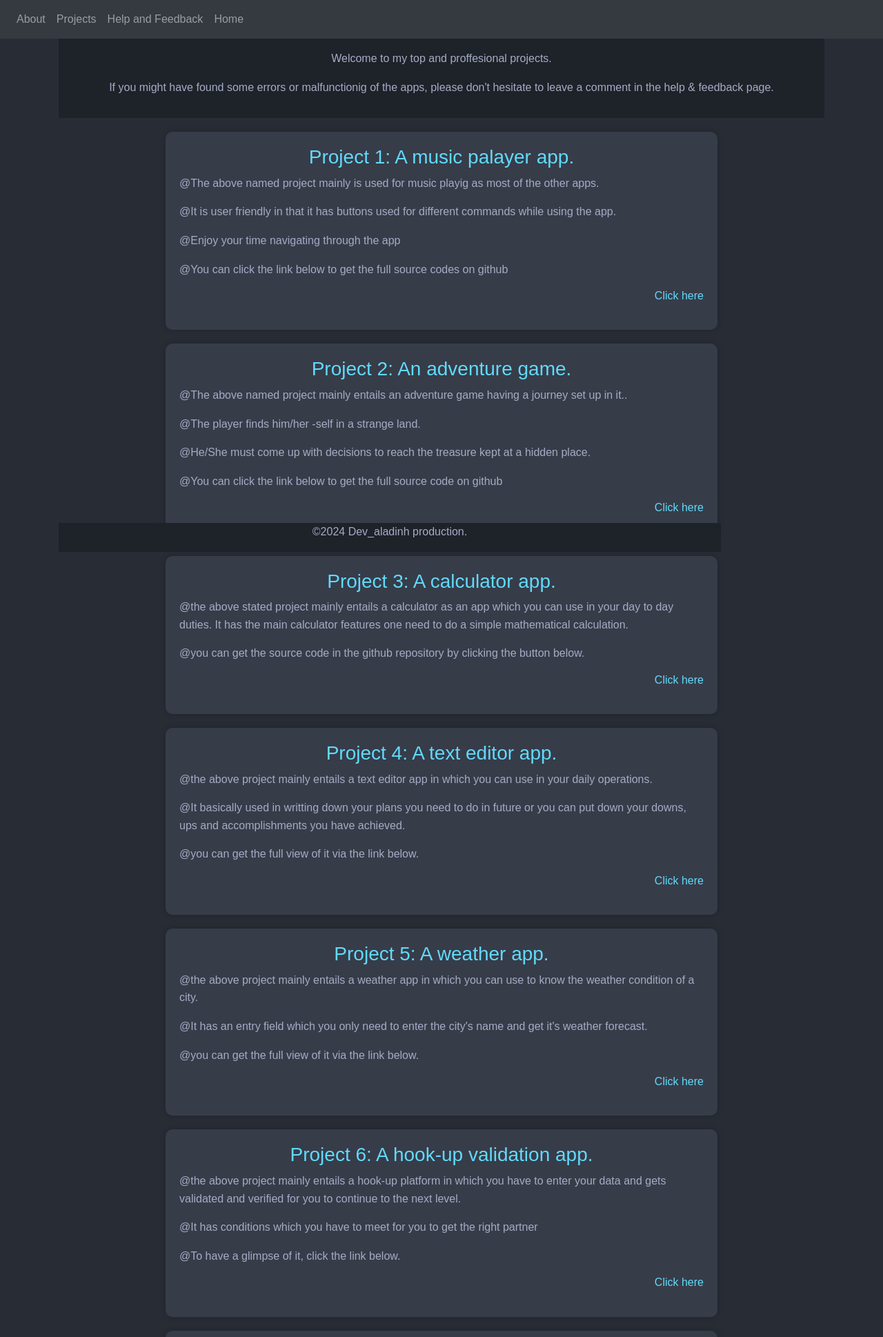
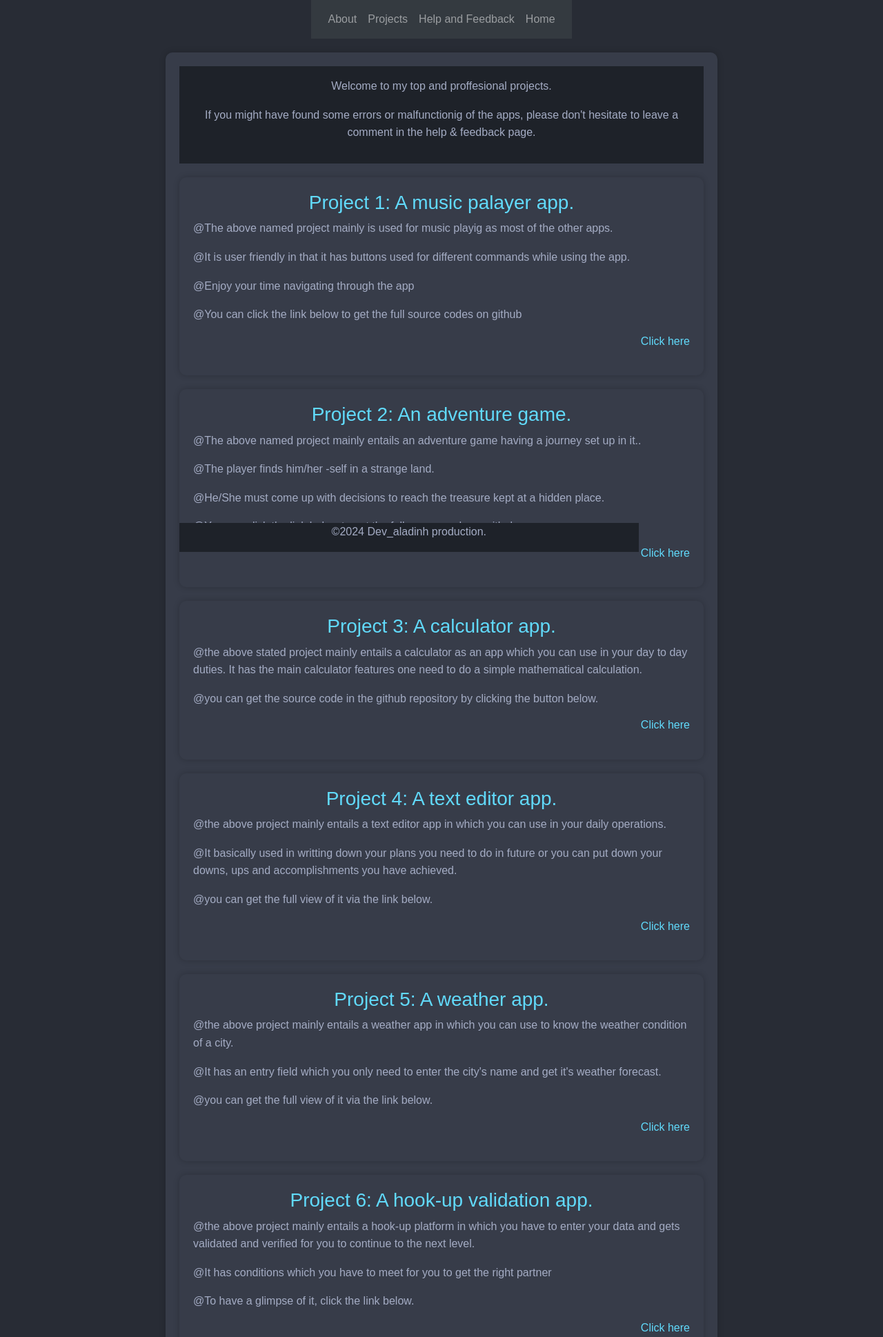
Before and after one commit to harizonelopez/my-portfolio, a Flask app: page /logout in a window 1280 px wide. Shown: the top 1938 px of the page at 69% size. Run offline with Flask 3, Linux system fonts and the light colour scheme; some libraries are stand-ins or nearby versions.

Commit message:
Update logout.html

```diff
--- a/website/templates/logout.html
+++ b/website/templates/logout.html
@@ -11,11 +11,15 @@
     <title>Your Name - Portfolio</title>
     <style>
         body {
+            display: flex;
             font-family: 'Arial', sans-serif;
             margin: 0;
             padding: 0;
             background-color: #282c35;
             color: #fff;
+            align-items: center;
+            flex-direction: column;
+            text-align: left;
         }
 
         header {
@@ -53,7 +57,7 @@
             padding: 0em 0;
             position: fixed;
             bottom: 0;
-            width: 75%;
+            width: 52%;
         }
 
         a {
@@ -71,6 +75,8 @@
 
     </style>
 
+<body>
+    <section>
         <header>
             <p>Welcome to my top and proffesional projects.</p>
             <p>If you might have found some errors or malfunctionig of the apps, please don't hesitate to leave a comment in the help & feedback page.</p>
@@ -166,5 +172,7 @@
             <p>&copy;2024 Dev_aladinh production.</p>
         </footer>
 
-
+    </section>
+</body>
+</html>
 {% endblock %}
```
Lines whose indentation alone changed are shown as unchanged.
